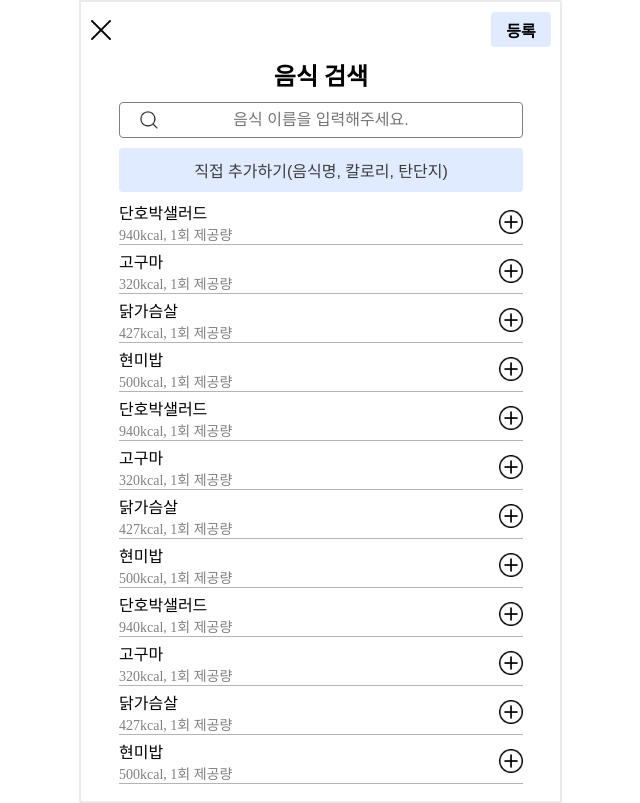
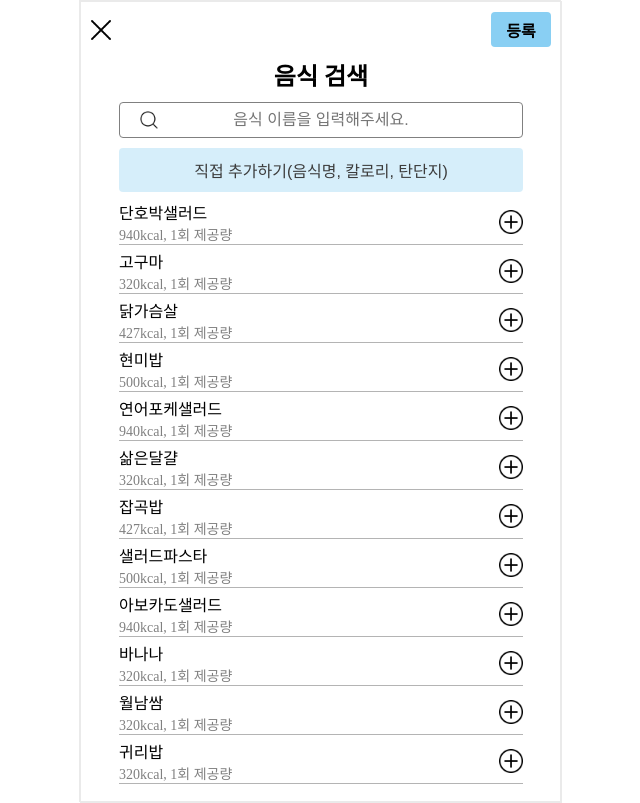
Before and after one commit to elice-cookcook/eatnfit, a React (Vite) app in the folder eatnfit-FE/: page /foodrecord/search in a window 1280 px wide. Shown: the whole page, without its empty margins (320-960 px from the left). Built offline with nearby package versions, Linux system fonts and the light colour scheme; the HTML template or start-up script is replaced by a standard one.

Commit message:
feat: 색상 변경, SearchFoodPage, SearchExercisePage 예시 변경

```diff
--- a/eatnfit-FE/src/components/AddedItems/AddedItems.tsx
+++ b/eatnfit-FE/src/components/AddedItems/AddedItems.tsx
@@ -1,11 +1,11 @@
 import { WrappedAddItems, Name, Quantity, Calory, Delete } from "./styles";
 import DeleteImg from "../../img/delete.png";
 
-type AddItemsProps = {
+type AddedItemsProps = {
   items: { name: string; calory: number }[];
 };
 
-const AddItems: React.FC<AddItemsProps> = (props) => {
+const AddedItems: React.FC<AddedItemsProps> = (props) => {
   return props.items.map((item) => (
     <WrappedAddItems key={item.name}>
       <Name>{item.name}</Name>
@@ -26,4 +26,4 @@ const AddItems: React.FC<AddItemsProps> = (props) => {
   ));
 };
 
-export default AddItems;
+export default AddedItems;
--- a/eatnfit-FE/src/components/AddedItems/styles.ts
+++ b/eatnfit-FE/src/components/AddedItems/styles.ts
@@ -1,7 +1,7 @@
 import styled from "styled-components";
 
 const WrappedAddItems = styled.div`
-  border: 1px solid #ddd;
+  border: 1px solid #e0ebff;
   border-radius: 4px;
   margin: 4px 0;
   padding: 4px 8px;
--- a/eatnfit-FE/src/components/LongBtn/styles.ts
+++ b/eatnfit-FE/src/components/LongBtn/styles.ts
@@ -6,7 +6,7 @@ const WrappedLongBtn = styled.button`
   font-size: 16px;
   padding: 10px 15px;
   color: #3c3c3c;
-  background-color: #e0ebff;
+  background-color: #c5e7f8b3;
 `;
 
 export { WrappedLongBtn };
--- a/eatnfit-FE/src/components/SelectBtn/styles.ts
+++ b/eatnfit-FE/src/components/SelectBtn/styles.ts
@@ -6,10 +6,10 @@ const WrappedSelectBtn = styled.button`
   border-radius: 4px;
   font-weight: 700;
   margin-right: 4px;
-  background: #e5e8f2;
+  background: #ddd;
 
   &:hover {
-    background: #e0ebff;
+    background: #c2d9e5b3;
   }
 `;
 
--- a/eatnfit-FE/src/components/SubmitBtn/styltes.ts
+++ b/eatnfit-FE/src/components/SubmitBtn/styltes.ts
@@ -7,7 +7,7 @@ const WrappedSubmitBtn = styled.button`
   border-radius: 4px;
   font-size: 16px;
   font-weight: 700;
-  background: #e0ebff;
+  background: #89cff3;
 `;
 
 export { WrappedSubmitBtn };
--- a/eatnfit-FE/src/pages/AddExercisePage/AddExercisePage.tsx
+++ b/eatnfit-FE/src/pages/AddExercisePage/AddExercisePage.tsx
@@ -17,7 +17,7 @@ export default function AddExercisePage() {
       <AddExerciseMain>
         <AddForm label="운동명" name="name" />
         <AddForm label="소모칼로리" name="calory" />
-        <span>30분 기준으로 입력해주세요.</span>
+        <span>30분 기준의 소모칼로리를 입력해주세요.</span>
       </AddExerciseMain>
       <AddExerciseFooter>
         <LongBtn text="저장하기" />
--- a/eatnfit-FE/src/pages/FoodRecordPage/styles.ts
+++ b/eatnfit-FE/src/pages/FoodRecordPage/styles.ts
@@ -30,7 +30,7 @@ const AddImg = styled.div`
   margin: 0 auto;
   width: 200px;
   height: 200px;
-  border: 1px solid gray;
+  border: 1px solid #ddd;
 
   & > span {
     width: 100%;
--- a/eatnfit-FE/src/pages/SearchExercisePage/SearchExercisePage.tsx
+++ b/eatnfit-FE/src/pages/SearchExercisePage/SearchExercisePage.tsx
@@ -19,14 +19,12 @@ export default function SearchExercisePage() {
     { name: "축구" },
     { name: "수영" },
     { name: "런지" },
-    { name: "스쿼트" },
-    { name: "캐치볼" },
-    { name: "야구" },
-    { name: "농구" },
-    { name: "요가" },
-    { name: "축구" },
-    { name: "수영" },
-    { name: "런지" },
+    { name: "펜싱" },
+    { name: "하이킹" },
+    { name: "풋살" },
+    { name: "하키" },
+    { name: "걷기" },
+    { name: "뛰기" },
   ];
 
   return (
--- a/eatnfit-FE/src/pages/SearchFoodPage/SearchFoodPage.tsx
+++ b/eatnfit-FE/src/pages/SearchFoodPage/SearchFoodPage.tsx
@@ -21,14 +21,14 @@ export default function SearchFoodPage() {
     { name: "고구마", calory: 320 },
     { name: "닭가슴살", calory: 427 },
     { name: "현미밥", calory: 500 },
-    { name: "단호박샐러드", calory: 940 },
-    { name: "고구마", calory: 320 },
-    { name: "닭가슴살", calory: 427 },
-    { name: "현미밥", calory: 500 },
-    { name: "단호박샐러드", calory: 940 },
-    { name: "고구마", calory: 320 },
-    { name: "닭가슴살", calory: 427 },
-    { name: "현미밥", calory: 500 },
+    { name: "연어포케샐러드", calory: 940 },
+    { name: "삶은달걀", calory: 320 },
+    { name: "잡곡밥", calory: 427 },
+    { name: "샐러드파스타", calory: 500 },
+    { name: "아보카도샐러드", calory: 940 },
+    { name: "바나나", calory: 320 },
+    { name: "월남쌈", calory: 320 },
+    { name: "귀리밥", calory: 320 },
   ];
 
   return (
```
